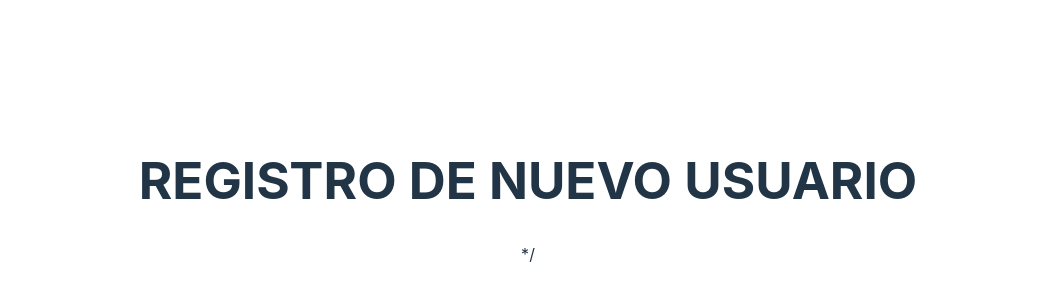
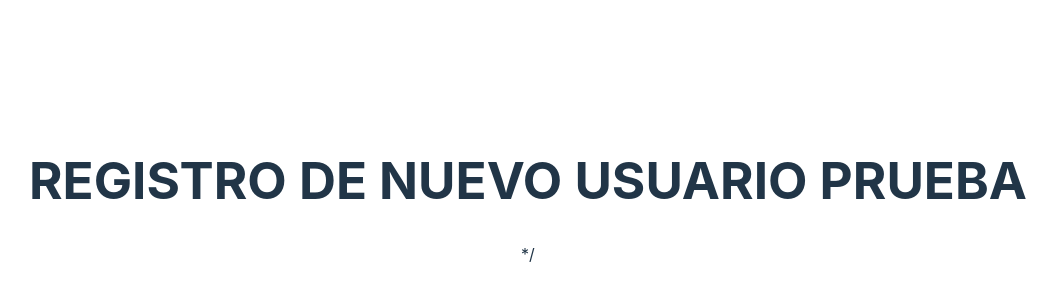
Before and after one commit to natad13/Frontend_Tinder, a React (Vite) app: page /Registro in a window 1280 px wide. Shown: the part 208-508 px from the top of the page, without its empty margins (112-1169 px from the left). Built offline with nearby package versions, Linux system fonts and the light colour scheme.

Commit message:
Pruebas cambios

```diff
--- a/src/pages/Registro.jsx
+++ b/src/pages/Registro.jsx
@@ -4,7 +4,7 @@ const Registro = () => {
 
     return <>
 
-     <h1>REGISTRO DE NUEVO USUARIO</h1>
+     <h1>REGISTRO DE NUEVO USUARIO PRUEBA</h1>
     </>
 
 
```
Also changed, not shown: 2 other files (tests, documents, lock files or other folders).
